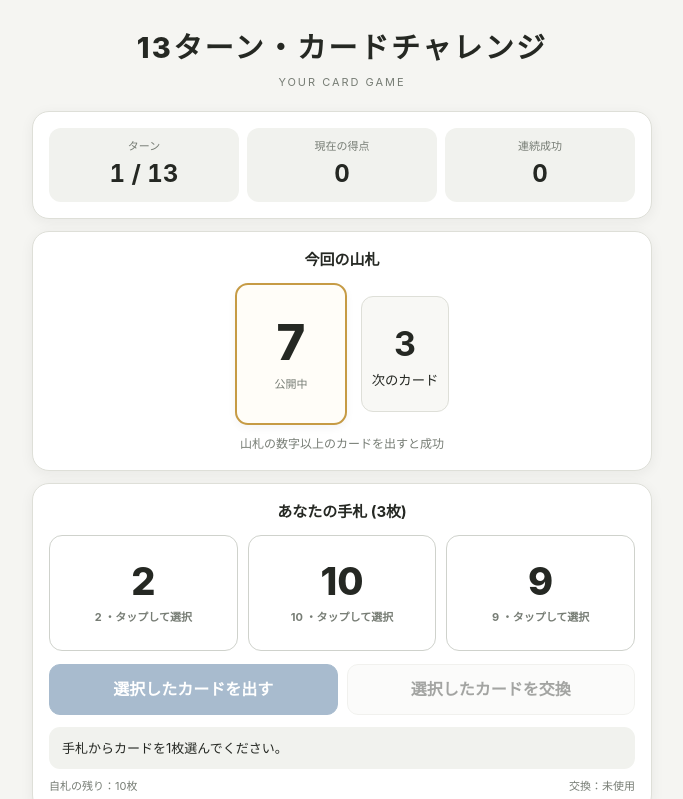
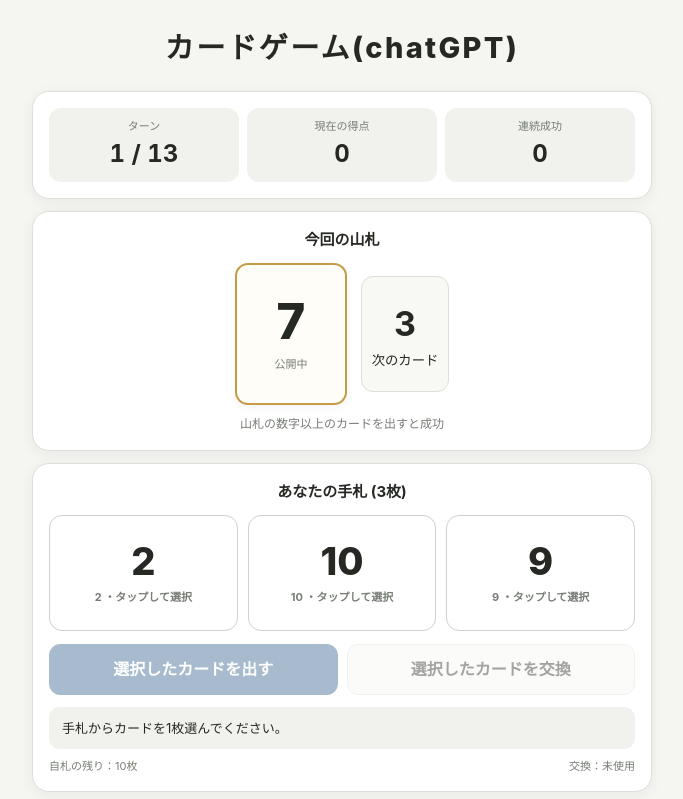
Before and after one commit to HERO-1612/card-game-GPT, a plain HTML site: page index.html in a window 1280 px wide. Both pictures are taken after a click on the button "ゲーム開始". Shown: the top 799 px of the page, without its empty margins (298-981 px from the left). Drawn offline with Linux system fonts and the light colour scheme.

Commit message:
Add files via upload

```diff
--- a/index.html
+++ b/index.html
@@ -4,7 +4,7 @@
 <meta charset="UTF-8">
 <meta name="viewport" content="width=device-width, initial-scale=1, viewport-fit=cover">
 <meta name="theme-color" content="#f5f5f2">
-<title>13ターン・カードチャレンジ</title>
+<title>カードゲーム(chatGPT)</title>
 <style>
 :root{--bg:#f5f5f2;--panel:#fff;--ink:#252823;--muted:#777d75;--line:#dedfd8;--accent:#315f8b;--accent-soft:#eaf1f7;--gold:#c69b45;--green:#287a55;--red:#b34e4e;--shadow:0 3px 14px rgba(35,42,35,.06)}
 *{box-sizing:border-box}
@@ -71,7 +71,7 @@ footer{text-align:center;color:var(--muted);font-size:10px;margin-top:18px}
 </head>
 <body>
 <main>
-<header><h1>13ターン・カードチャレンジ</h1><p>YOUR CARD GAME</p></header>
+<header><h1>カードゲーム(chatGPT)</h1></header>
 
 <section class="panel stats" aria-label="ゲーム状況">
   <div class="stat"><small>ターン</small><strong id="turnStat">— / 13</strong></div>
@@ -173,10 +173,10 @@ footer{text-align:center;color:var(--muted);font-size:10px;margin-top:18px}
   const setStatus=(msg,type="")=>{$("status").textContent=msg;$("status").className="status"+(type?" "+type:"");};
   const addHistory=(html)=>{const list=$("historyList");if(list.querySelector(".history-empty"))list.innerHTML="";list.insertAdjacentHTML("afterbegin",html);};
   const render=()=>{
-    $("turnStat").textContent=(state.finished?13:state.turn+1)+" / 13";
+    $("turnStat").textContent=Math.min(13,state.turn+1)+" / 13";
     $("scoreStat").textContent=state.score;
     $("streakStat").textContent=state.streak;
-    $("targetRank").textContent=rank(state.mountain[state.turn]);
+    $("targetRank").textContent=state.turn<13?rank(state.mountain[state.turn]):"—";
     $("nextRank").textContent=state.turn<12?rank(state.mountain[state.turn+1]):"—";
     $("handCount").textContent=`(${state.hand.length}枚)`;
     $("selfRemaining").textContent=`自札の残り：${state.self.length}枚`;
```
